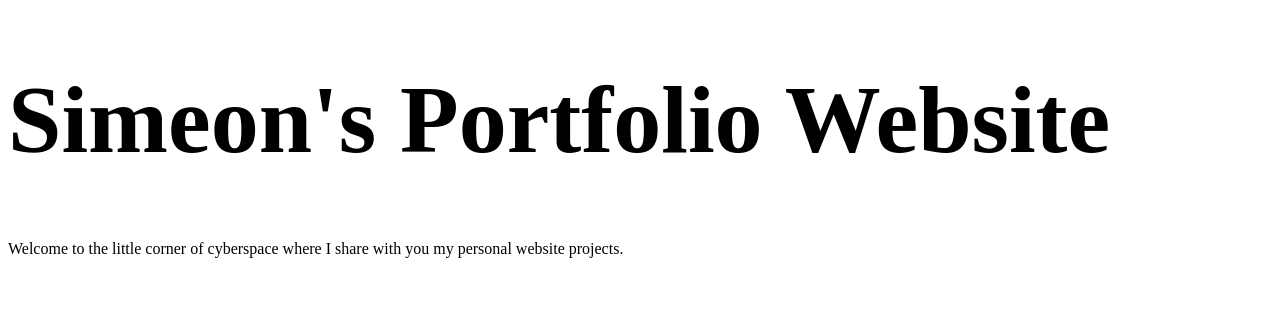
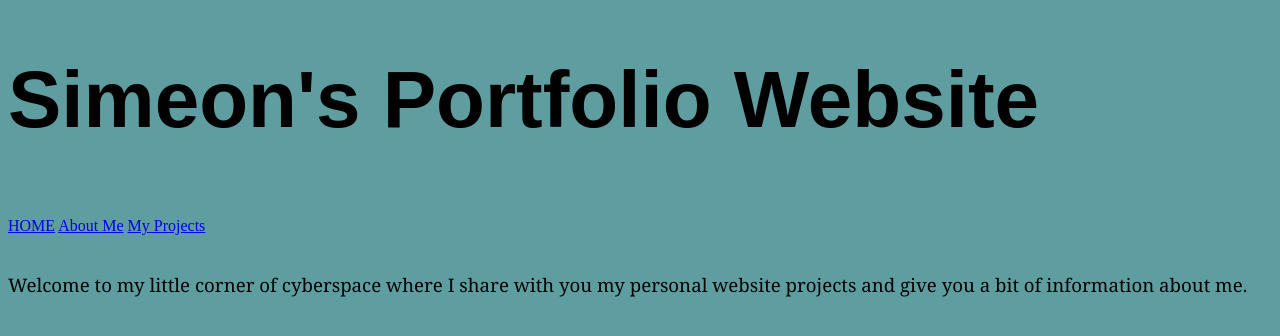
Before and after one commit to PsimanUK/portfolio-website, a plain HTML site: page index.html in a window 1280 px wide. Drawn offline with Linux system fonts and the light colour scheme.

Commit message:
added about and projects pages

```diff
--- a/index.css
+++ b/index.css
@@ -1,3 +1,14 @@
+body {
+    background-color: cadetblue;
+}
+
+
 h1 {
-    font-size: 72pt;
+    font-size: 60pt;
+    font-family: Arial, Helvetica, sans-serif;
 }
+
+p {
+    font-size: 14pt;
+    font-family: Georgia, 'Times New Roman', Times, serif;
+}
--- a/index.html
+++ b/index.html
@@ -9,6 +9,13 @@
 </head>
 <body>
     <h1>Simeon's Portfolio Website</h1>
-    <p>Welcome to the little corner of cyberspace where I share with you my personal website projects.</p>
+    <br>
+    <nav>
+      <a href="index.html">HOME</a>
+      <a href="about.html">About Me</a>
+      <a href="projects.html">My Projects</a>
+    </nav>
+    <br>
+    <p>Welcome to my little corner of cyberspace where I share with you my personal website projects and give you a bit of information about me.</p>
 </body>
 </html>
```
Also changed, not shown: about.html (added, +25 -0 lines), projects.html (added, +20 -0 lines).
